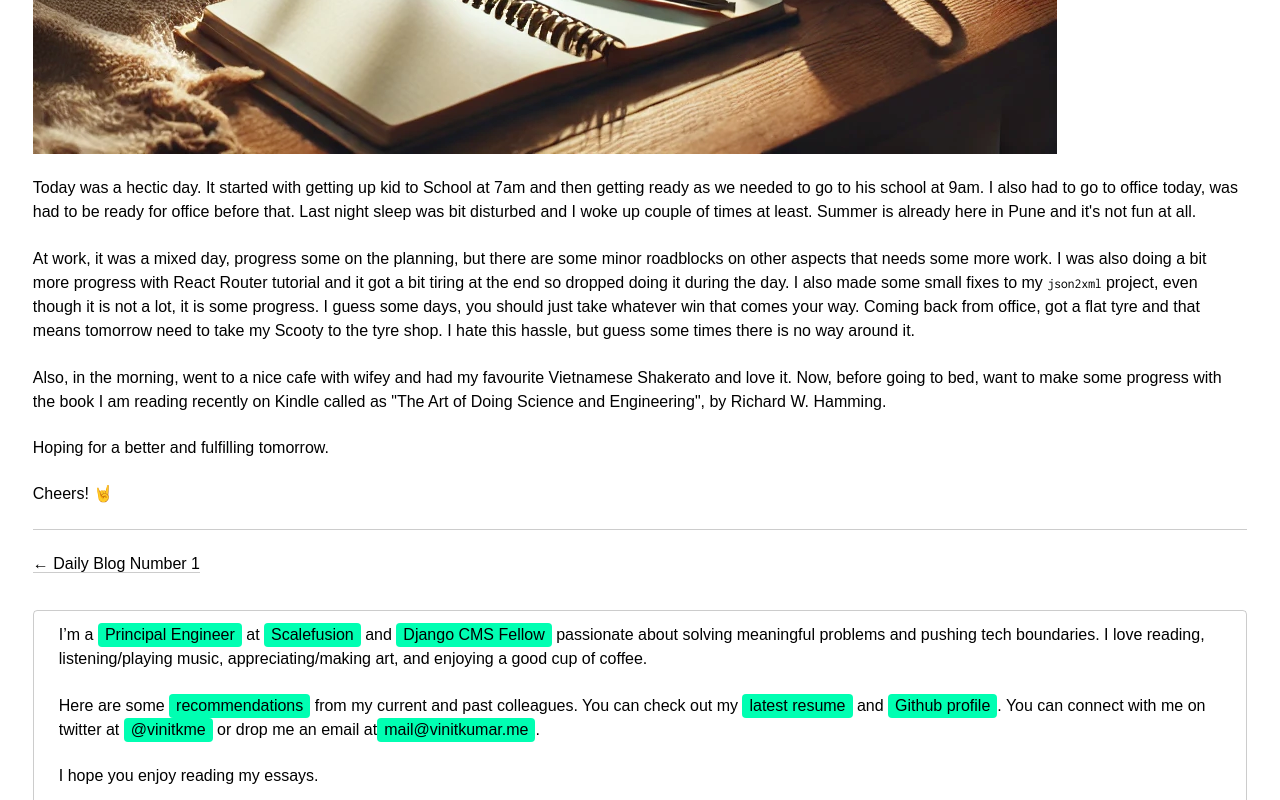
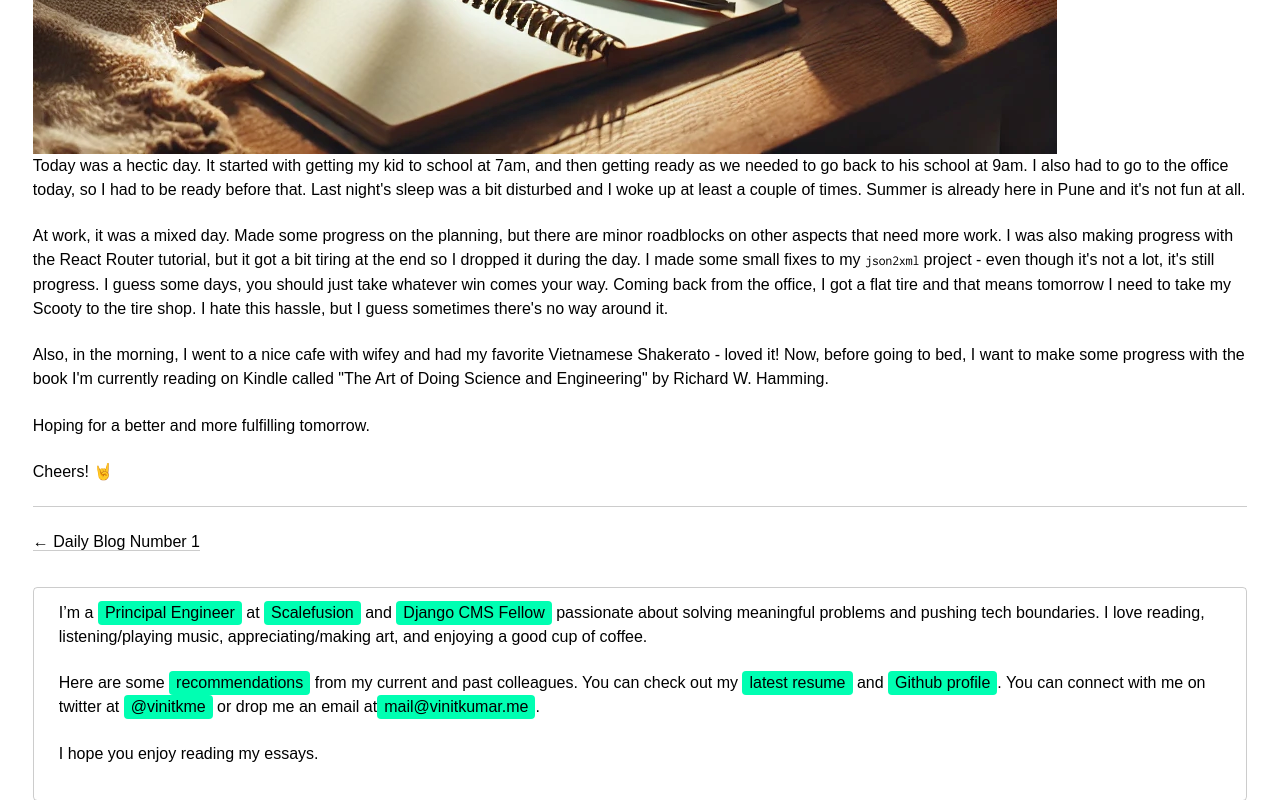
Before and after one commit to vinitkumar/vinitkumar.me, a Gatsby site: page /daily-short-blog-2/ in a window 1280 px wide. Shown: the part 1030-1830 px from the top of the page. Built offline with nearby package versions, Linux system fonts and the light colour scheme; Gatsby itself is replaced by a stand-in of ours; some packages are replaced by stand-ins of ours.

Commit message:
update the post

```diff
--- a/content/blog/daily-short-blog-2/index.md
+++ b/content/blog/daily-short-blog-2/index.md
@@ -5,23 +5,22 @@ description: "Daily Blog About My Thoughts"
 ---
 
 ![daily-blog-1](../../assets/blog1.png)
+Today was a hectic day. It started with getting my kid to school at 7am, and then getting ready as we needed to
+go back to his school at 9am. I also had to go to the office today, so I had to be ready before that. Last night's
+sleep was a bit disturbed and I woke up at least a couple of times. Summer is already here in Pune and it's not fun at all.
 
-Today was a hectic day. It started with getting up kid to School at 7am and then getting ready as we needed to
-go to his school at 9am. I also had to go to office today, was had to be ready for office before that. Last night
-sleep was bit disturbed and I woke up couple of times at least. Summer is already here in Pune and it's not fun at all.
+At work, it was a mixed day. Made some progress on the planning, but there are minor roadblocks on other aspects that
+need more work. I was also making progress with the React Router tutorial, but it got a bit tiring at the end
+so I dropped it during the day. I made some small fixes to my `json2xml` project - even though it's not a lot,
+it's still progress. I guess some days, you should just take whatever win comes your way. Coming back from the office,
+I got a flat tire and that means tomorrow I need to take my Scooty to the tire shop. I hate this hassle, but I guess sometimes
+there's no way around it.
 
-At work, it was a mixed day, progress some on the planning, but there are some minor roadblocks on other aspects that
-needs some more work. I was also doing a bit more progress with React Router tutorial and it got a bit tiring at the end
-so dropped doing it during the day. I also made some small fixes to my `json2xml` project, even though it is not a lot,
-it is some progress. I guess some days, you should just take whatever win that comes your way. Coming back from office,
-got a flat tyre and that means tomorrow need to take my Scooty to the tyre shop. I hate this hassle, but guess some times
-there is no way around it.
-
-Also, in the morning, went to a nice cafe with wifey and had my favourite Vietnamese Shakerato and love it. Now, before
-going to bed, want to make some progress with the book I am reading recently on Kindle called as "The Art of Doing Science and Engineering",
+Also, in the morning, I went to a nice cafe with wifey and had my favorite Vietnamese Shakerato - loved it! Now, before
+going to bed, I want to make some progress with the book I'm currently reading on Kindle called "The Art of Doing Science and Engineering"
 by Richard W. Hamming.
 
-Hoping for a better and fulfilling tomorrow.
+Hoping for a better and more fulfilling tomorrow.
 
 
 Cheers! 🤘
```
